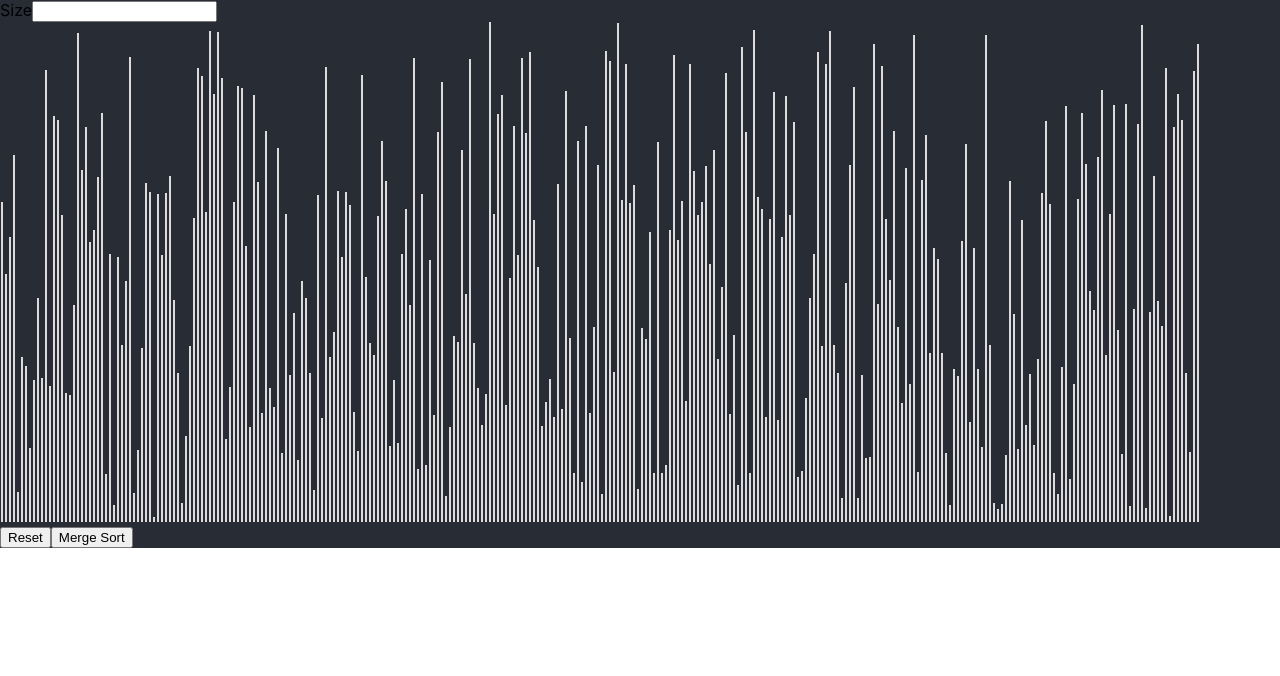
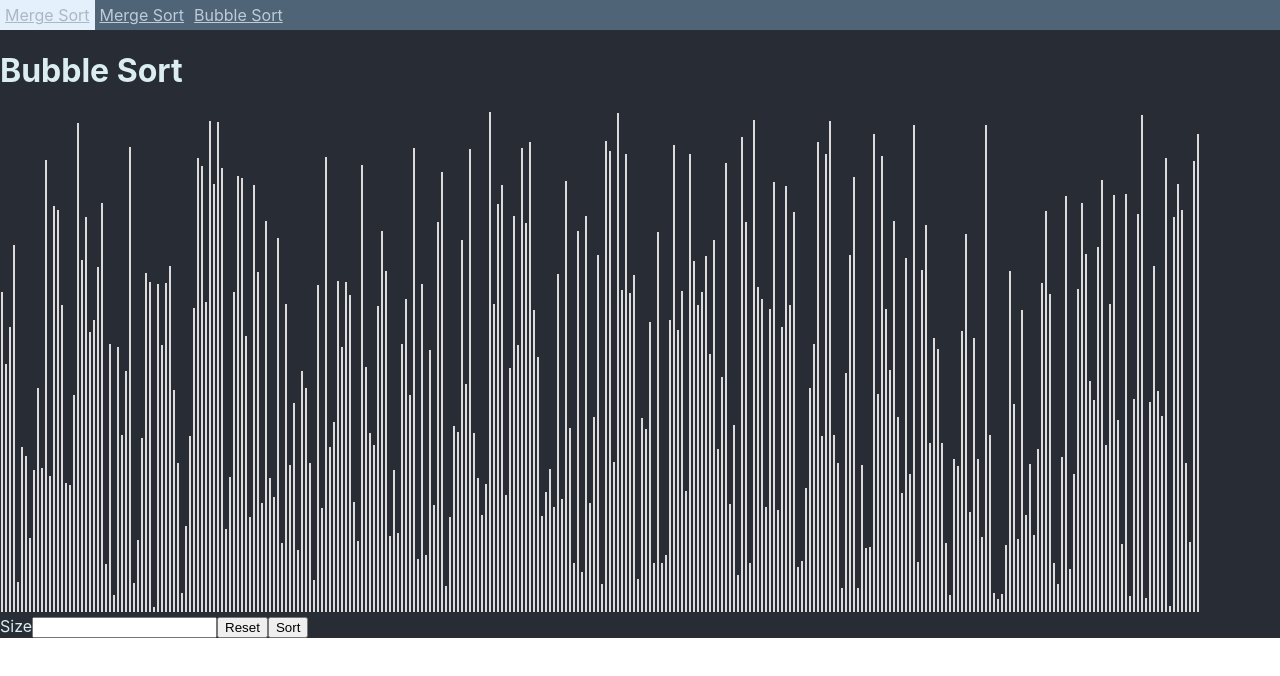
Before and after one commit to chhunpaul/sorting-visualizer, a React (Create React App) app: page /bubble-sort in a window 1280 px wide. Shown: the top 676 px of the page. Built offline with nearby package versions, Linux system fonts and the light colour scheme.

Commit message:
add router for links and add bubble sort place holder

```diff
--- a/package.json
+++ b/package.json
@@ -9,6 +9,7 @@
     "@testing-library/user-event": "^7.2.1",
     "react": "^16.12.0",
     "react-dom": "^16.12.0",
+    "react-router-dom": "^5.1.2",
     "react-scripts": "3.3.1"
   },
   "scripts": {
--- a/src/App.js
+++ b/src/App.js
@@ -1,13 +1,28 @@
-import React from 'react';
+import React, { Component } from 'react';
+import { BrowserRouter, Route, Switch } from 'react-router-dom';
 import './App.css';
-import SortingVisualizer from "./sortingVisualizer/sortingVisualizer";
 
-function App() {
-    return (
-        <div className="App">
-            <SortingVisualizer/>
-        </div>
-    );
+import Navigation from './components/Navigation';
+import MergeSortVisualizer from "./sortingVisualizer/mergeSortVisualizer";
+import BubbleSortVisualizer from "./sortingVisualizer/bubbleSortVisualizer";
+
+class App extends Component {
+    render() {
+        return (
+            <BrowserRouter>
+                <div className="App">
+                    <Navigation />
+                    <Switch>
+                        {/* Setting default to merge sort TODO change it to somethign else later*/}
+                        <Route path="/" component={MergeSortVisualizer} exact/>
+                        <Route path="/merge-sort" component={MergeSortVisualizer}/>
+                        <Route path="/bubble-sort" component={BubbleSortVisualizer}/>
+                        <Route component={Error}/>
+                    </Switch>
+                </div>
+            </BrowserRouter>
+        );
+    }
 }
 
 export default App;
--- /dev/null
+++ b/src/components/Navigation.css
@@ -0,0 +1,18 @@
+.Nav {
+    width: 100%;
+    height: 30px;
+    background-color: #506477;
+}
+
+.NavLink {
+    padding: 5px;
+    height: 100%;
+    display: inline-block;
+    box-sizing: border-box;
+    color: #beccd8
+}
+
+.NavLink:hover {
+    background-color: #e4f0fb;
+    color: #abb8c3;
+}
--- /dev/null
+++ b/src/components/Navigation.jsx
@@ -0,0 +1,16 @@
+import React from 'react';
+import './Navigation.css';
+
+import { NavLink } from 'react-router-dom';
+
+const Navigation = () => {
+    return (
+        <div className="Nav">
+            <NavLink className="NavLink" to="/">Merge Sort</NavLink>
+            <NavLink className="NavLink" to="/merge-sort">Merge Sort</NavLink>
+            <NavLink className="NavLink" to="/bubble-sort">Bubble Sort</NavLink>
+        </div>
+    );
+};
+
+export default Navigation;
--- /dev/null
+++ b/src/sortingVisualizer/bubbleSortVisualizer.jsx
@@ -0,0 +1,27 @@
+import React from 'react';
+import './sortingVisualizer.css'
+import SortingVisualizer from "./sortingVisualizer";
+
+export default class BubbleSortVisualizer extends SortingVisualizer {
+    sort() {
+    }
+
+    render() {
+        const {array} = this.state;
+        return (
+            <div className="SortingVisualizer BubbleSort">
+                <h1>Bubble Sort</h1>
+                <div>
+                    {array.map((value, idx) =>
+                        <div className="array-bar" style={{height: `${value}px`}} key={idx}>
+                        </div>
+                    )}
+                </div>
+                <label>Size</label>
+                <input onChange={this.onSizeChange}/>
+                <button onClick={() => this.resetArray()}>Reset</button>
+                <button onClick={() => this.sort()}>Sort</button>
+            </div>
+        )
+    }
+}
--- /dev/null
+++ b/src/sortingVisualizer/mergeSortVisualizer.jsx
@@ -0,0 +1,63 @@
+import React from 'react';
+import './sortingVisualizer.css'
+
+import {getMergeSortAnimations} from '../sortingAlgorithms/sortingAlgorithms';
+import SortingVisualizer from "./sortingVisualizer";
+
+export default class MergeSortVisualizer extends SortingVisualizer {
+
+    mergeSort() {
+        const arrayBars = document.getElementsByClassName("array-bar");
+        const copyArray = this.state.array.slice();
+        const animations = getMergeSortAnimations(copyArray);
+        const animationTimeouts = this.state.animationTimeouts;
+        let animationTimeout = 0;
+        for (let i = 0; i < animations.length; i++) {
+            const animation = animations[i];
+            switch (animation.cmd) {
+                case "highlight":
+                    const [barOneIdx, barTwoIdx] = animation.indexes;
+                    const barOneStyle = arrayBars[barOneIdx].style;
+                    const barTwoStyle = arrayBars[barTwoIdx].style;
+
+                    animationTimeout = setTimeout(() => {
+                        barOneStyle.backgroundColor = this.state.sortedColor;
+                        barTwoStyle.backgroundColor = this.state.sortedColor;
+                    }, i * this.state.animationSpeedMS);
+                    animationTimeouts.push(animationTimeout);
+                    this.setState({animationTimeouts: animationTimeouts});
+                    break;
+                case "resize":
+                    animationTimeout = setTimeout(() => {
+                        const [barOneIdx, newHeight] = animation.indexes;
+                        const barOneStyle = arrayBars[barOneIdx].style;
+                        barOneStyle.height = `${newHeight}px`;
+                    }, i * this.state.animationSpeedMS);
+                    animationTimeouts.push(animationTimeout);
+                    this.setState({animationTimeouts: animationTimeouts});
+                    break;
+                default:
+                    console.log(`Animation Error: Unknown cmd: ${animation.cmd}`)
+            }
+        }
+    }
+
+    render() {
+        const {array} = this.state;
+        return (
+            <div className="SortingVisualizer MergeSort">
+                <h1>Merge Sort</h1>
+                <div>
+                    {array.map((value, idx) =>
+                        <div className="array-bar" style={{height: `${value}px`}} key={idx}>
+                        </div>
+                    )}
+                </div>
+                <label>Size</label>
+                <input onChange={this.onSizeChange}/>
+                <button onClick={() => this.resetArray()}>Reset</button>
+                <button onClick={() => this.mergeSort()}>Merge Sort</button>
+            </div>
+        )
+    }
+}
--- a/src/sortingVisualizer/sortingVisualizer.css
+++ b/src/sortingVisualizer/sortingVisualizer.css
@@ -1,4 +1,7 @@
-
+.SortingVisualizer h1,
+.SortingVisualizer label {
+    color: #daedf0;
+}
 .array-bar {
     display: inline-block;
     background: #DCDADA;
--- a/src/sortingVisualizer/sortingVisualizer.jsx
+++ b/src/sortingVisualizer/sortingVisualizer.jsx
@@ -15,11 +15,18 @@ export default class SortingVisualizer extends React.Component {
             arraySize: 300,
             array: [],
             animationTimeouts: [],
+            animationSpeedMS: ANIMATION_SPEED_MS,
+            primaryColor: PRIMARY_COLOR,
+            sortedColor: SORTED_COLOR,
         };
         this.onSizeChange = this.onSizeChange.bind(this);
     }
 
     componentDidMount() {
+        this.resetArray()
+    }
+
+    componentWillUnmount() {
         this.resetArray()
     }
 
@@ -42,9 +49,7 @@ export default class SortingVisualizer extends React.Component {
         this.setState({arraySize: e.target.value})
     }
     updateSize(arraySize) {
-        debugger;
         const array = [];
-        debugger;
         for (let i = 0; i < arraySize; i++) {
             let min = 5;
             let max = 500;
```
Also changed, not shown: 1 other file (tests, documents, lock files or other folders).
